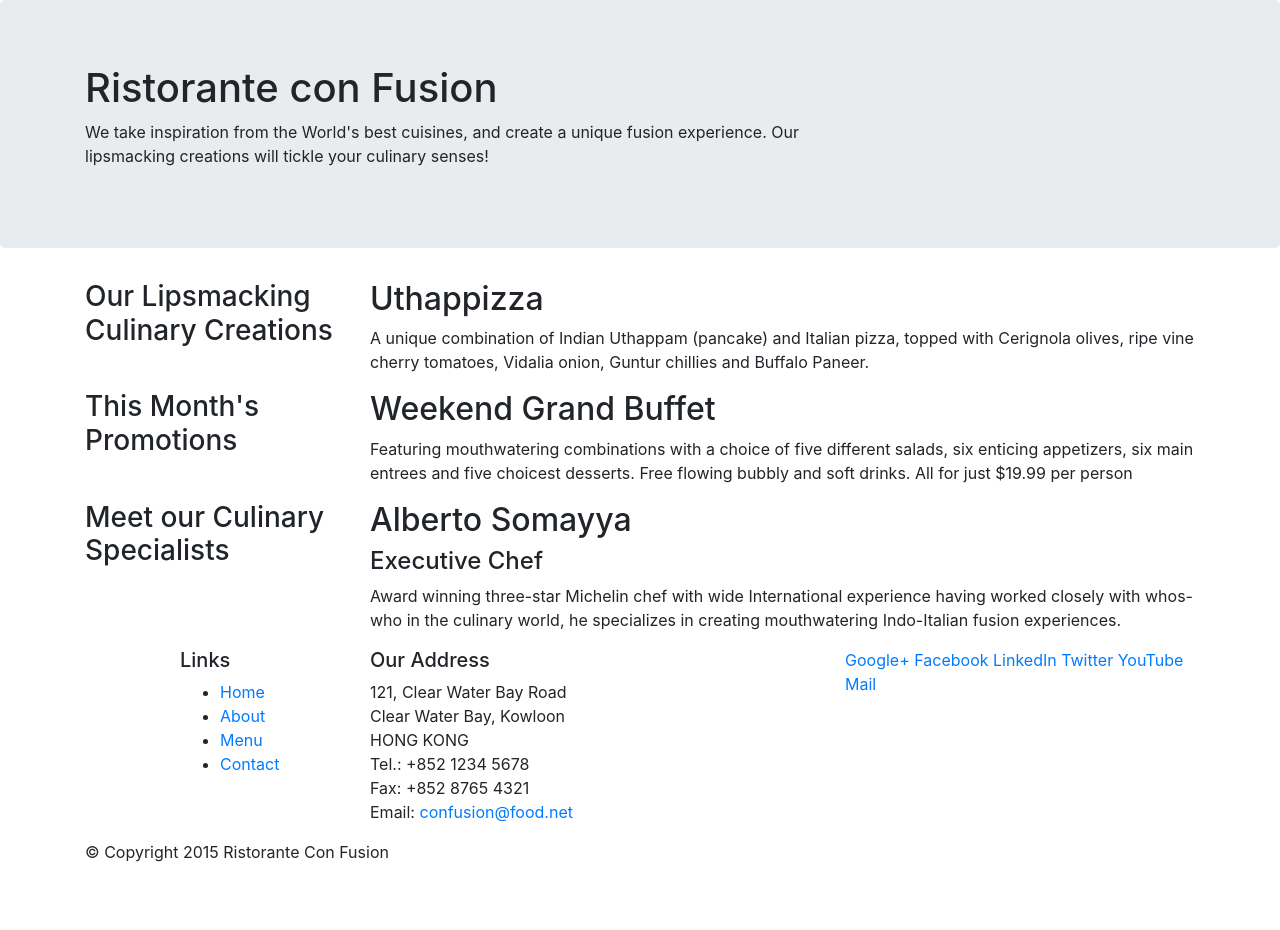
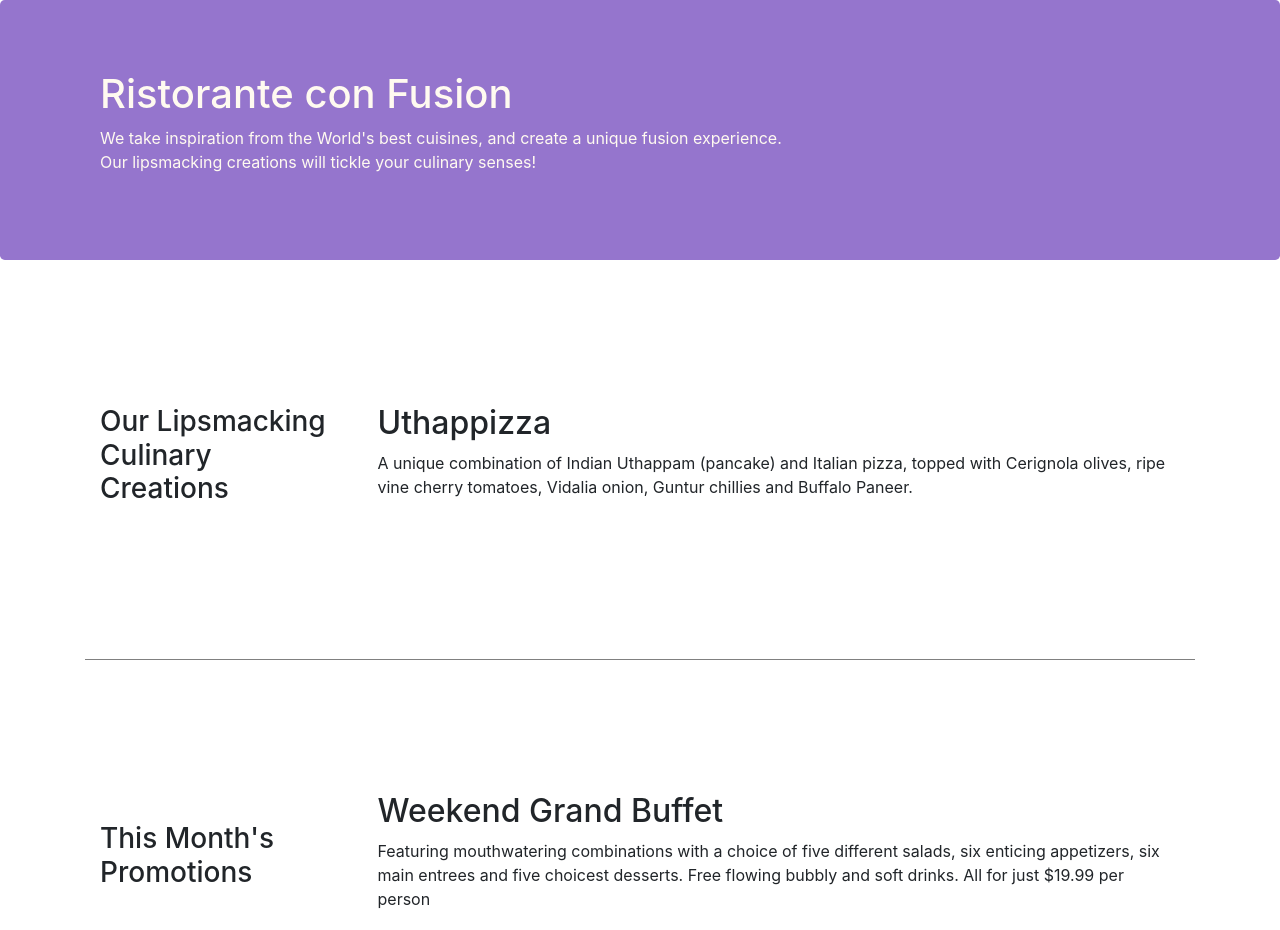
Before and after one commit to ChanandlerBonggg/bootstrap4, a website: page index.html in a window 1280 px wide. Shown: the top 930 px of the page. Before the commit the page ends 880 px from the top, so only its background shows below. Drawn offline with nearby package versions, Linux system fonts and the light colour scheme.

Commit message:
bootstrap grid part 2

```diff
--- /dev/null
+++ b/css/styles.css
@@ -0,0 +1,30 @@
+.row-header {
+	margin: 0px auto;
+	padding: 0px auto;
+}
+
+.row-content {
+	margin: 0px auto;
+	padding: 50px 0px 50px 0px;
+	border-bottom: 1px ridge gray;
+	min-height: 400px;
+}
+
+.footer {
+	background-color: #D1C4E9;
+	margin: 0px auto;
+	padding: 20px 0px 20px 0px;
+}
+
+.jumbotron {
+	padding: 70px 30px 70px 30px;
+	margin: 0px auto;
+	background: #9575CD;
+	color: floralwhite;
+}
+
+.address {
+	font-size: 80%;
+	margin: 0px;
+	color: #0f0f0f;
+}
--- a/index.html
+++ b/index.html
@@ -8,13 +8,14 @@
         <meta http-equiv="x-ua-compatible" content="ie=edge">
         <!-- Bootstrap CSS -->
         <link rel="stylesheet" type="text/css" href="node_modules/bootstrap/dist/css/bootstrap.min.css">
+        <link rel="stylesheet" type="text/css" href="css/styles.css">
 </head>
 
 <body>
 
     <header class="jumbotron">
         <div class="container">
-            <div class="row">
+            <div class="row row-header">
                 <div class="col-12 col-sm-8">
                     <h1>Ristorante con Fusion</h1>
                     <p>We take inspiration from the World's best cuisines, and create a unique fusion experience. Our lipsmacking creations will tickle your culinary senses!</p>
@@ -26,18 +27,18 @@
     </header>
 
     <div class="container">
-        <div class="row">
-            <div class="col-sm-4 push-sm-8 col-md-3 push-md-9">
+        <div class="row row-content align-items-center">
+            <div class="col-sm-4 col-md-3 flex-last">
                 <h3>Our Lipsmacking Culinary Creations</h3>
             </div>
-            <div class="col-sm pull-sm-4 col-md pull-md-3">
+            <div class="col-sm col-md flex-first">
                 <h2>Uthappizza</h2>
                 <p>A unique combination of Indian Uthappam (pancake) and Italian pizza, topped with Cerignola olives, ripe vine cherry tomatoes, Vidalia onion, Guntur chillies and Buffalo Paneer.</p>
             </div>
         </div>
 
 
-        <div class="row">
+        <div class="row row-content align-items-center">
             <div class="col-sm-4 col-md-3">
                 <h3>This Month's Promotions</h3>
             </div>
@@ -47,11 +48,11 @@
             </div>
         </div>
 
-        <div class="row">
-            <div class="col-sm-4 push-sm-8 col-md-3 push-md-9">
+        <div class="row row-content align-items-center">
+            <div class="col-sm-4 col-md-3 flex-last">
                 <h3>Meet our Culinary Specialists</h3>
             </div>
-            <div class="col-sm pull-sm-4 col-md pull-md-3">
+            <div class="col-sm col-md flex-first">
                 <h2>Alberto Somayya</h2>
                 <h4>Executive Chef</h4>
                 <p>Award winning three-star Michelin chef with wide International experience having worked closely with whos-who in the culinary world, he specializes in creating mouthwatering Indo-Italian fusion experiences. </p>
@@ -59,12 +60,12 @@
         </div>
     </div>
 
-    <footer>
+    <footer class="footer">
         <div class="container">
             <div class="row">
                 <div class="col-5 offset-1 col-sm-2">
                     <h5>Links</h5>
-                    <ul>
+                    <ul class="list-unstyled">
                         <li><a href="#">Home</a></li>
                         <li><a href="#">About</a></li>
                         <li><a href="#">Menu</a></li>
@@ -82,8 +83,8 @@
 		              Email: <a href="mailto:confusion@food.net">confusion@food.net</a>
 		           </address>
                 </div>
-                <div class="col col-sm-4">
-                    <div>
+                <div class="col col-sm-4 align-self-center">
+                    <div style="text-align: center">
                         <a href="http://google.com/+">Google+</a>
                         <a href="http://www.facebook.com/profile.php?id=">Facebook</a>
                         <a href="http://www.linkedin.com/in/">LinkedIn</a>
@@ -93,7 +94,7 @@
                     </div>
                 </div>
            </div>
-           <div class="row">
+           <div class="row justify-content-center">
                 <div class="col-auto">
                     <p>© Copyright 2015 Ristorante Con Fusion</p>
                 </div>
```
